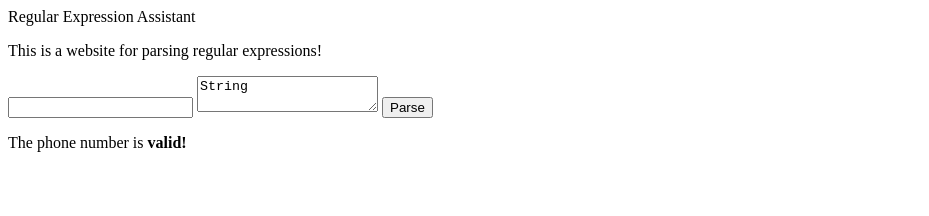
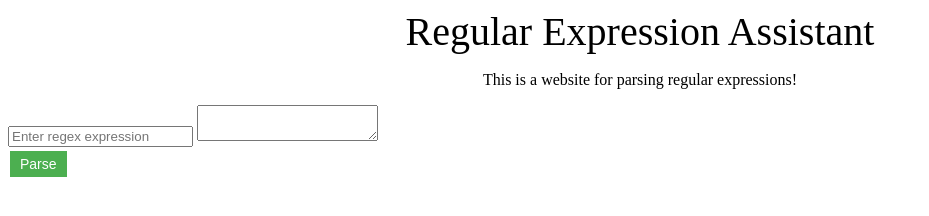
Before and after one commit to achintyaakumar/MiniProject1, a plain HTML site: page index.html in a window 1280 px wide. Both pictures are taken after a click on the button "Parse". Shown: the whole page, without its empty margins (0-929 px from the left). Drawn offline with Linux system fonts and the light colour scheme.

Commit message:
added some css

```diff
--- a/index.html
+++ b/index.html
@@ -8,6 +8,7 @@
     <meta name="viewport" content="width=device-width, initial-scale=1, shrink-to-fit=no">
 
     <script type="text/javascript" src="regex.js"></script>
+    <link rel="stylesheet" type="text/css" href="reg.css">
 </head>
 
 <header class="masthead">
@@ -18,13 +19,13 @@
 </header>
 
 <body>
-<input type="text" id="input" name="reg" required
-       minlength="2" maxlength="16" size="20">
-<textarea id="textarea" required>
-String
+<input type="text" id="input" name="reg" required placeholder="Enter regex expression"
+       minlength="2" maxlength="16" size="20" >
+<textarea id="textarea" required placeholder="Enter string here">
+
 </textarea>
 
-<button id="button" onclick="highlight()">Parse</button>
+    <br><button id="button" onclick="highlight()">Parse</button>
 
 <p id="result"></p>
 
--- /dev/null
+++ b/reg.css
@@ -0,0 +1,26 @@
+.light {
+	background: yellow;
+	font-weight : bold;
+}
+#title{
+    font-size: 40px;
+    color: black;
+    text-align: center;
+}
+#about {
+    font: 24px;
+    color: black;
+    text-align: center;
+}
+#button {
+  background-color: #4CAF50;
+  border: none;
+  color: white;
+  padding: 5px 10px;
+  text-align: center;
+  text-decoration: none;
+  display: inline-block;
+  font-size: 14px;
+  margin: 4px 2px;
+  cursor: pointer;
+}
--- a/regex.js
+++ b/regex.js
@@ -1,14 +1,16 @@
 /*eslint-env browser*/
 document.getElementById("button").addEventListener("click", highlight);
+var iden = 'light';
 
 function highlight() {
     var result = document.querySelector('#result');
     var expression = document.getElementById('input').value;
     var text = document.getElementById('textarea').value;
-    alert(expression);
-    if (text.match(expression)) {
-        result.innerHTML = 'The phone number is <strong>valid!</strong>';
-  } else {
-        result.innerHTML = 'The phone number is <strong>invalid!</strong>';
-  }
+    var matches = text.match(expression);
+
+    // verify it's alphanumeric and strings up to fifty characters
+    //if (!matches.match(/^[0-9a-zA-Z]{1,50}$/)) return;
+
+    var alter = '<span ' + (iden ? 'class="' + iden + '"' : '') + '>' + text + '</span>';
+    result.innerHTML = text.replace(text, alter);
 }
```
